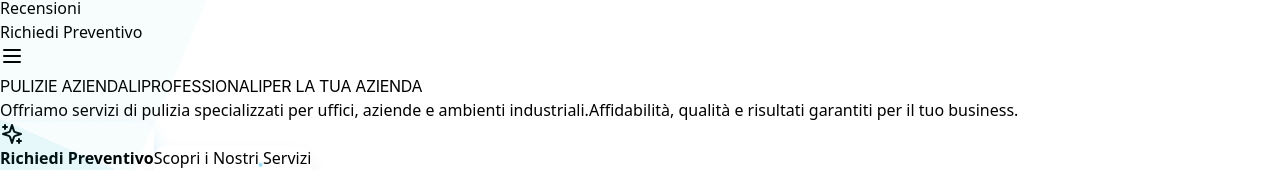
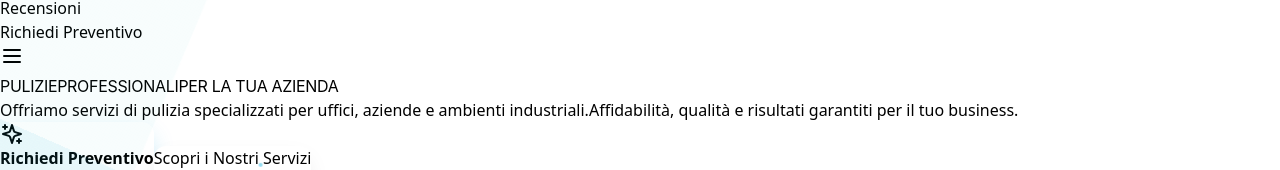
Before and after one commit to Seby850/articclean-bolt-secondario, a React (Vite) app: page / in a window 1280 px wide. Shown: the part 472-642 px from the top of the page. Built offline with nearby package versions, Linux system fonts and the light colour scheme.

Commit message:
Remove 'AZIENDALI' from hero title

```diff
--- a/src/pages/Homepage.tsx
+++ b/src/pages/Homepage.tsx
@@ -117,7 +117,7 @@ const Homepage = () => {
           <div className="space-y-12">
             <div className="space-y-8">
               <h1 className="hero-title-montserrat text-3xl sm:text-4xl md:text-5xl lg:text-6xl xl:text-7xl font-bold text-slate-900 leading-tight max-w-5xl mx-auto tracking-tight">
-                PULIZIE AZIENDALI
+                PULIZIE
                 <span className="block bg-gradient-to-r from-sky-600 via-cyan-500 to-teal-500 bg-clip-text text-transparent">
                   PROFESSIONALI
                 </span>
```
